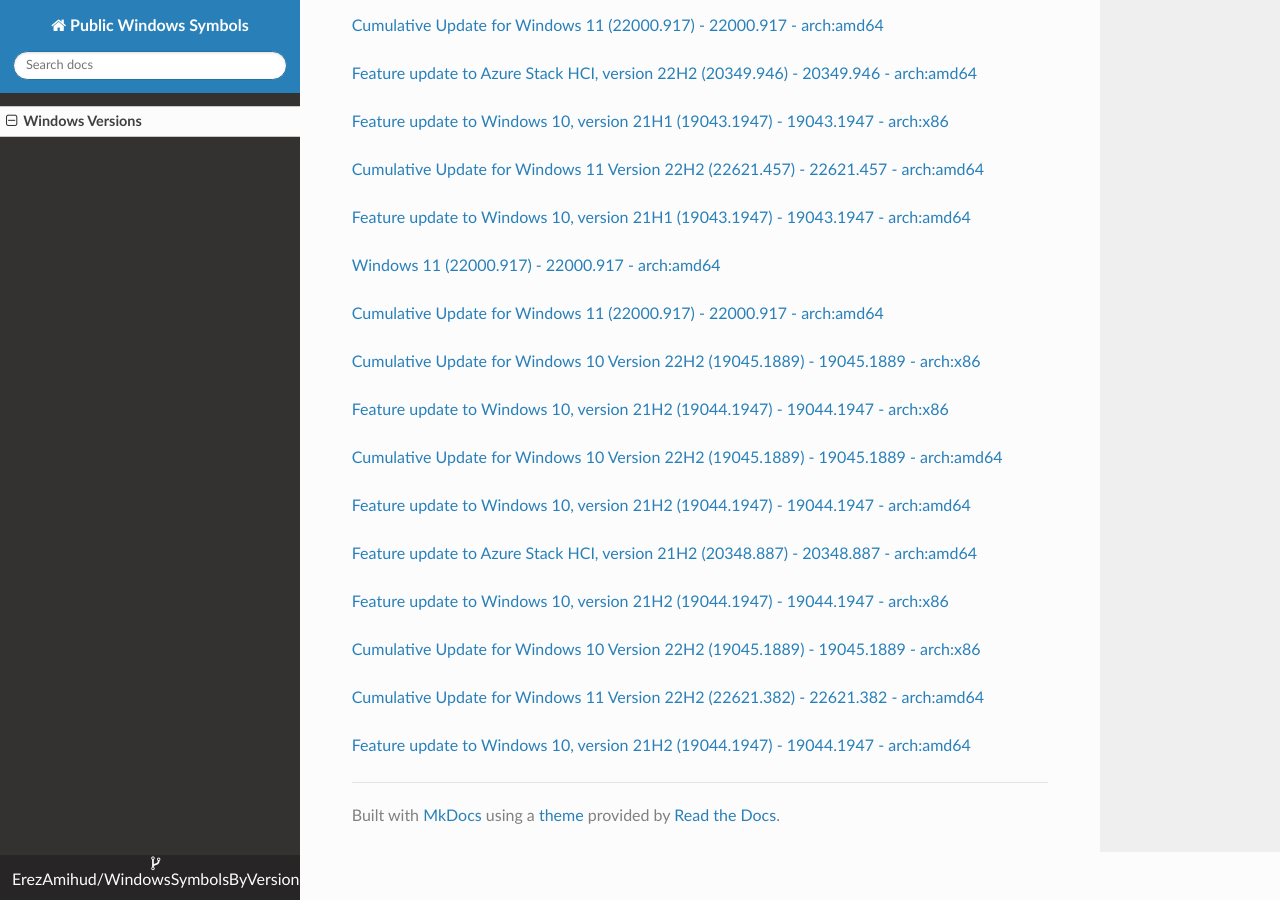
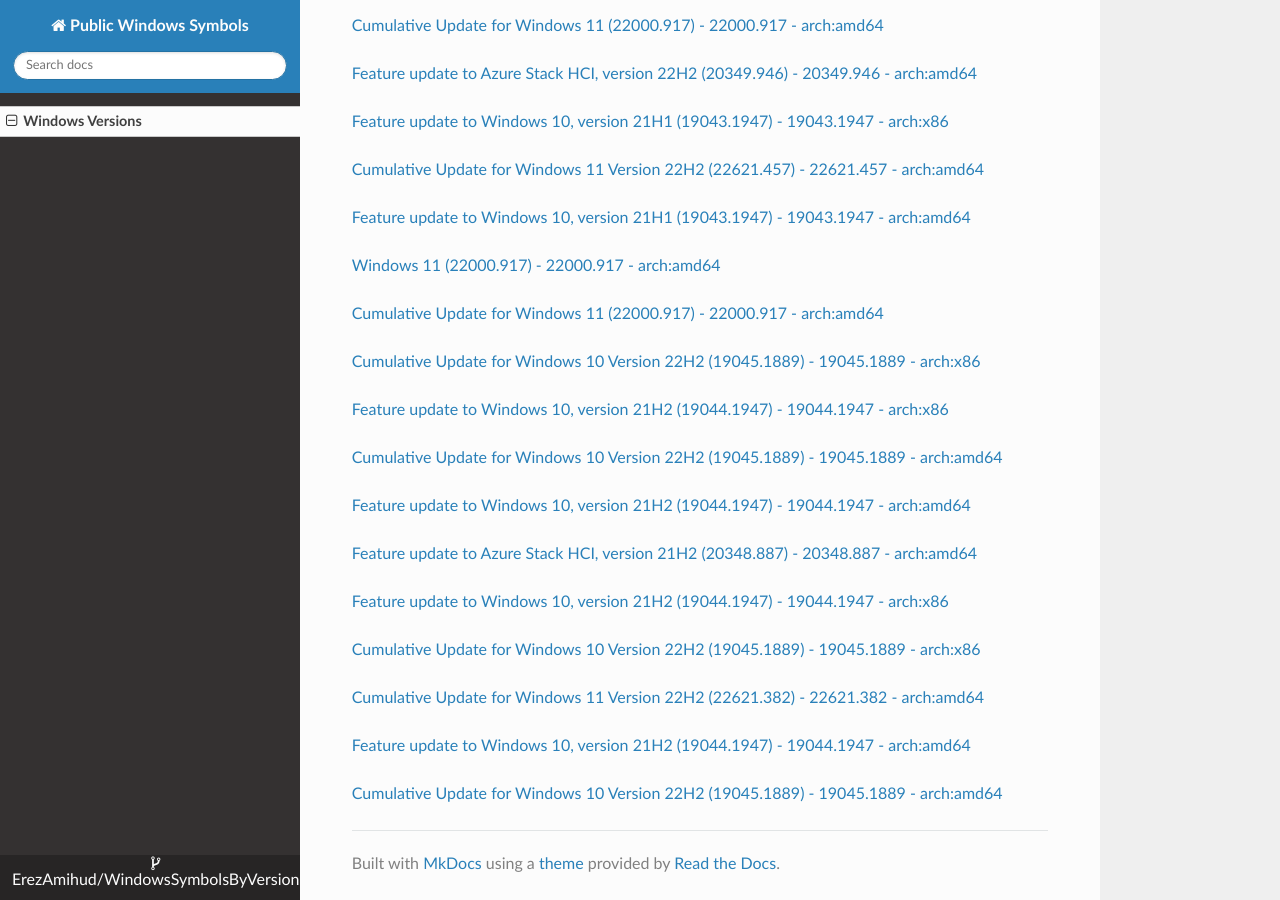
Before and after one commit to ErezAmihud/WindowsSymbolsByVersion, an MkDocs documentation site: the page built from docs/index.md, in a window 1280 px wide and 900 px high, scrolled down 55061 px. Built offline with MkDocs 1.6.1, drawn with Linux system fonts in a browser that asks for light colours; nearby versions of some CDN libraries.

Commit message:
Automated commit, add manifest for 99b358eb-2d96-4230-ab36-53e43e2075b4

```diff
--- a/docs/index.md
+++ b/docs/index.md
@@ -3262,3 +3262,6 @@
 
 
 [Feature update to Windows 10, version 21H2 (19044.1947) - 19044.1947 - arch:amd64](https://github.com/ErezAmihud/WindowsSymbolsByVersion/blob/main/manifests/feae9ba0-7b4f-40d1-bf6a-453011acfab9.manifest)
+
+
+[Cumulative Update for Windows 10 Version 22H2 (19045.1889) - 19045.1889 - arch:amd64](https://github.com/ErezAmihud/WindowsSymbolsByVersion/blob/main/manifests/99b358eb-2d96-4230-ab36-53e43e2075b4.manifest)
```
Also changed, not shown: process_builds.json (+1 -1 lines).
